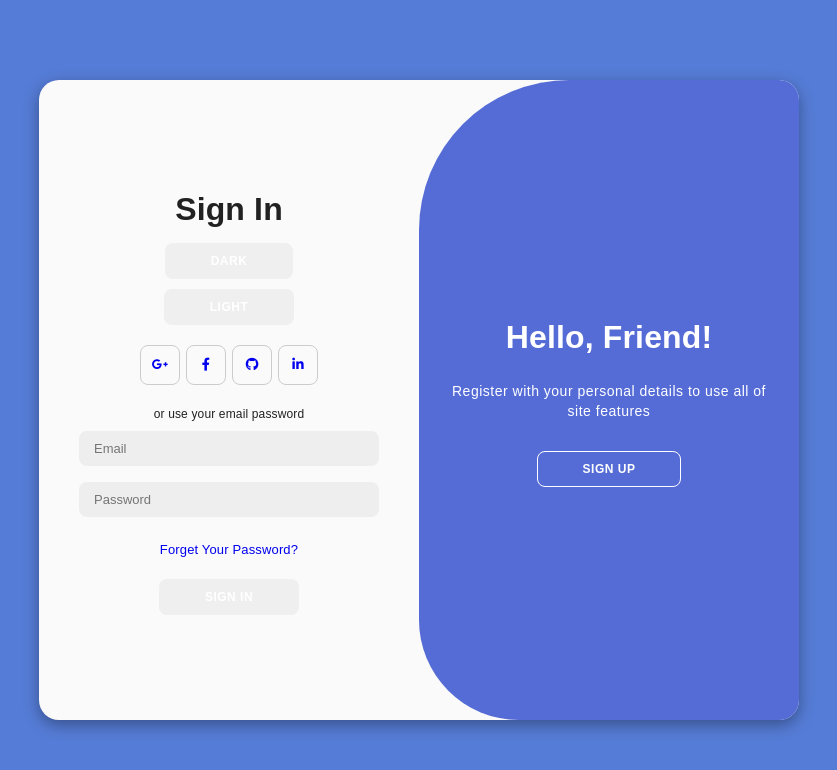
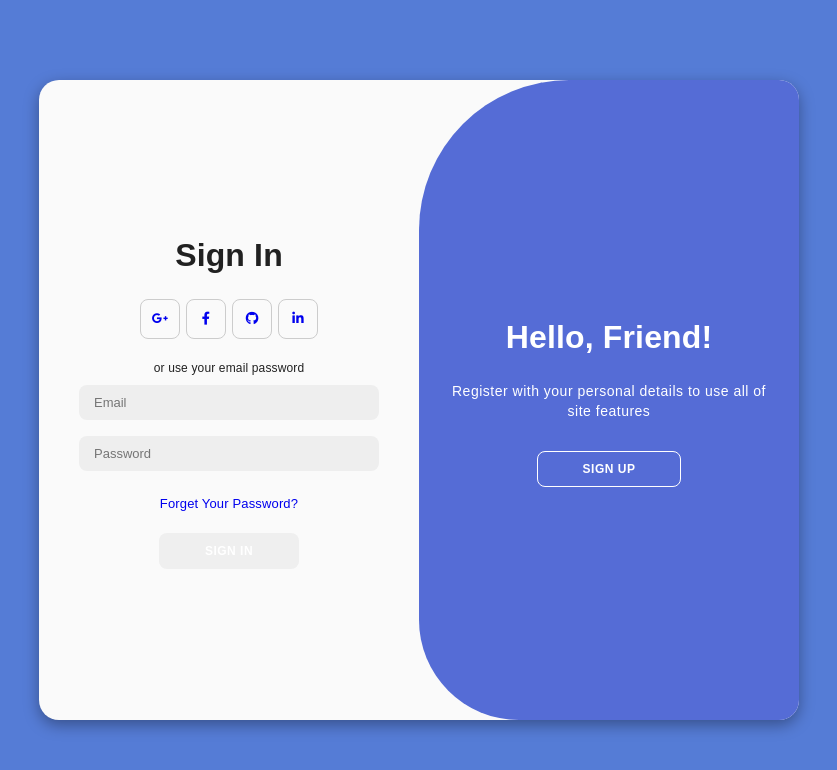
Before and after one commit to ahmadfaqih796/chat-react-ui, a React (Create React App) app: page /authentication/login in a window 1280 px wide. Shown: the top 770 px of the page, without its empty margins (221-1058 px from the left). Built offline with nearby package versions, Linux system fonts and the light colour scheme.

Commit message:
dark mode blank chat

```diff
--- a/src/components/layout/app/v1/components/chat/ChatBlank.jsx
+++ b/src/components/layout/app/v1/components/chat/ChatBlank.jsx
@@ -4,15 +4,15 @@ import React from "react";
 const ChatBlank = () => {
   return (
     <Box
-      sx={{
+      sx={(theme) => ({
         height: "100%",
         display: "flex",
         flexDirection: "column",
         justifyContent: "center",
         alignItems: "center",
-        backgroundColor: "#fff",
+        backgroundColor: theme.palette.background.paper,
         borderRadius: "10px",
-      }}
+      })}
     >
       <img src="/chat_layout.svg" alt="chat_layout" style={{ width: "40%" }} />
       <Typography variant="h5" textAlign="center" width="80%" sx={{ my: 2 }}>
--- a/src/pages/auth/login.jsx
+++ b/src/pages/auth/login.jsx
@@ -3,14 +3,12 @@ import React from "react";
 import { useAlert } from "../../hooks/useAlert";
 import { useAuth } from "../../hooks/useAuth";
 import "./auth.style.css";
-import { useModeTheme } from "../../hooks/useModeTheme";
 // import logo from "../../logo.svg";
 
 function LoginApp() {
   const [isActive, setIsActive] = React.useState(false);
   const { onLogin } = useAuth();
   const { onAlert } = useAlert();
-  const { onMode } = useModeTheme();
 
   const handleClick = () => {
     setIsActive(!isActive);
@@ -85,8 +83,6 @@ function LoginApp() {
         >
           <form>
             <h1>Sign In</h1>
-            <button onClick={() => onMode("dark")}>Dark</button>
-            <button onClick={() => onMode("light")}>Light</button>
             <div className="social-icons">
               <a href="#" className="icon">
                 <i className="fa-brands fa-google-plus-g"></i>
```
